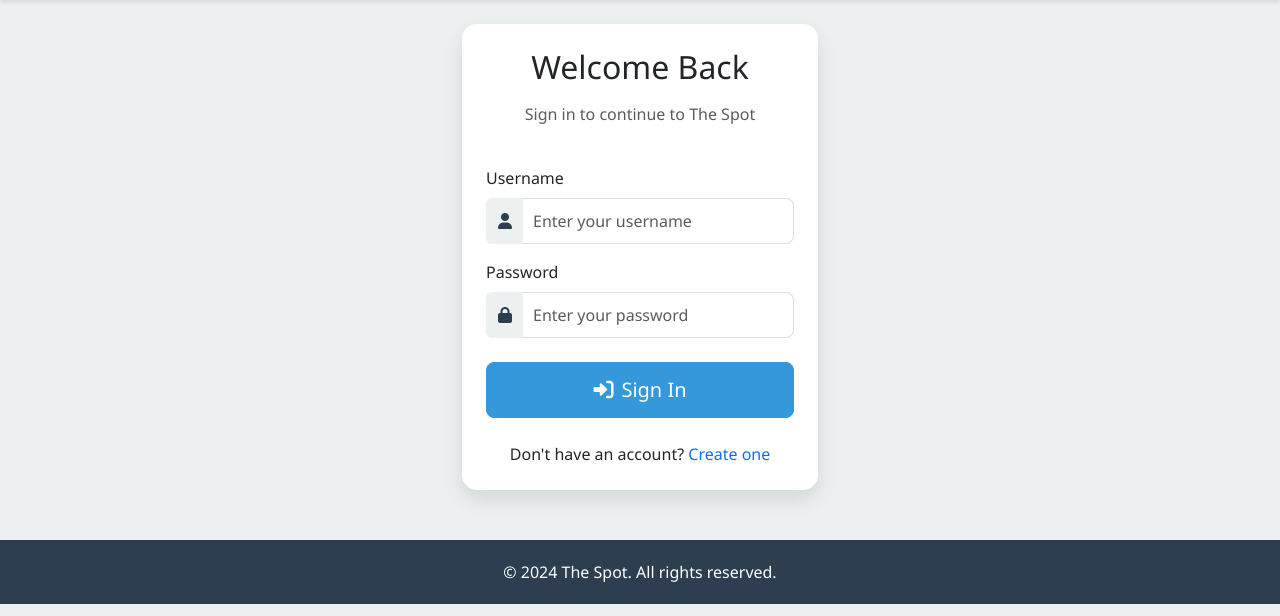
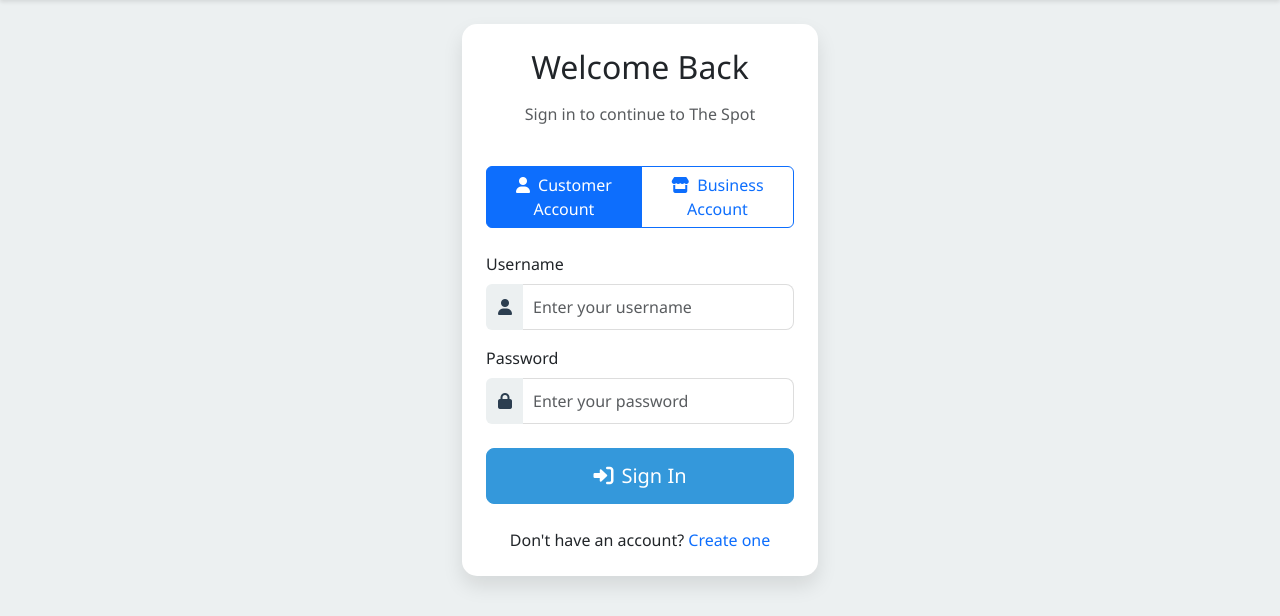
Before and after one commit to AlePam109/the-spot, a Flask app: page / in a window 1280 px wide. Shown: the part 56-672 px from the top of the page. Run offline with Flask 3, Linux system fonts and the light colour scheme; some libraries are stand-ins or nearby versions.

Commit message:
Html added

```diff
--- a/templates/login/login.html
+++ b/templates/login/login.html
@@ -12,6 +12,20 @@
             </div>
 
             <form id="loginForm">
+                <div class="text-center mb-4">
+                    <div class="btn-group" role="group">
+                        <input type="radio" class="btn-check" name="accountType" id="customer" value="customer" checked>
+                        <label class="btn btn-outline-primary" for="customer">
+                            <i class="fas fa-user me-2"></i>Customer Account
+                        </label>
+
+                        <input type="radio" class="btn-check" name="accountType" id="business" value="business">
+                        <label class="btn btn-outline-primary" for="business">
+                            <i class="fas fa-store me-2"></i>Business Account
+                        </label>
+                    </div>
+                </div>
+
                 <div class="mb-3">
                     <label for="username" class="form-label">Username</label>
                     <div class="input-group">
```
